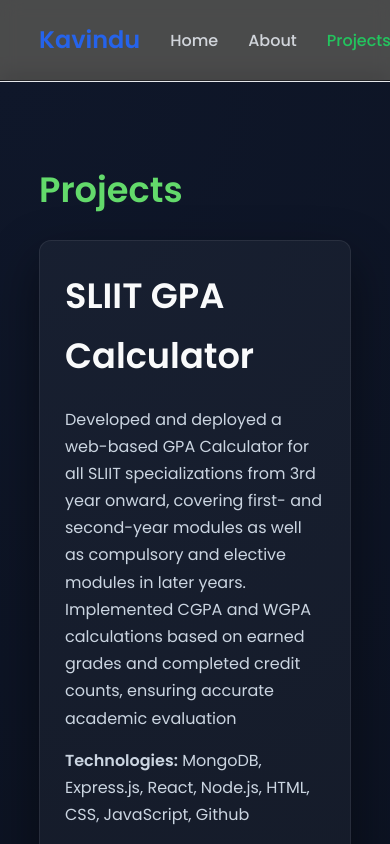
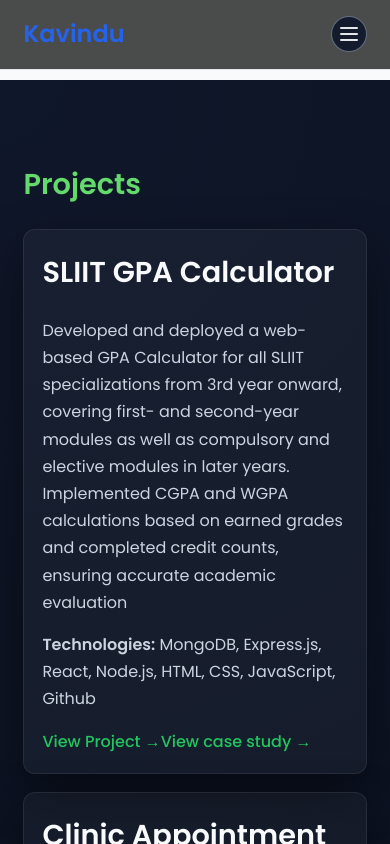
Before and after one commit to KavinduKHM/Personal-Portfolio, a React (Create React App) app in the folder frontend/: page /projects in a window 390 px wide. Shown: the top 844 px of the page. Built offline with nearby package versions, Linux system fonts and the light colour scheme.

Commit message:
frontend upgraded

```diff
--- a/frontend/src/App.js
+++ b/frontend/src/App.js
@@ -1,4 +1,5 @@
 import { BrowserRouter as Router, Routes, Route } from "react-router-dom";
+import { useEffect, useState } from "react";
 import Navbar from "./components/Navbar";
 import Home from "./components/Home";
 import About from "./components/About";
@@ -7,6 +8,21 @@
 import CaseStudy from "./components/CaseStudy";
 
 function App() {
+  const [showSplash, setShowSplash] = useState(true);
+
+  useEffect(() => {
+    const timer = setTimeout(() => setShowSplash(false), 1500);
+    return () => clearTimeout(timer);
+  }, []);
+
+  if (showSplash) {
+    return (
+      <div className="splash-screen">
+        <div className="splash-logo">K</div>
+      </div>
+    );
+  }
+
   return (
     <Router>
       <Navbar />
--- a/frontend/src/components/Contact.jsx
+++ b/frontend/src/components/Contact.jsx
@@ -13,6 +13,7 @@
   return (
     <section className="page contact-section">
       <h2>Contact Me</h2>
+      <div className="contact-layout">
         <form className="card contact-form" onSubmit={submit}>
           <input
             placeholder="Your Name"
@@ -31,6 +32,20 @@
           ></textarea>
           <button className="btn-primary">Send Message</button>
         </form>
+
+        <div className="card contact-details">
+          <h3>Personal Contact Details</h3>
+          <p><strong>Name:</strong> Kavindu Kalhara Hewamaddumage</p>
+          <p>
+            <strong>Email:</strong>{" "}
+            <a href="mailto:kavinduhewamadduma@gmail.com " target="_blank" rel="noreferrer">
+              kavinduhewamadduma@gmail.com
+            </a>
+          </p>
+          <p><strong>Contact Number:</strong> +94 70 3881 351</p>
+          <p><strong>Address:</strong> Nugagahahena,Eduwa,Palatuwa,Matara</p>
+        </div>
+      </div>
     </section>
   );
 }
--- a/frontend/src/components/Navbar.jsx
+++ b/frontend/src/components/Navbar.jsx
@@ -1,15 +1,33 @@
 import { NavLink } from "react-router-dom";
+import { useState } from "react";
 import "../styles/styles.css";
 
 export default function Navbar() {
+  const [open, setOpen] = useState(false);
+
+  const toggleMenu = () => setOpen(o => !o);
+  const closeMenu = () => setOpen(false);
+
   return (
     <header className="navbar">
       <h2 className="logo">Kavindu</h2>
-      <nav>
-        <NavLink to="/" end>Home</NavLink>
-        <NavLink to="/about">About</NavLink>
-        <NavLink to="/projects">Projects</NavLink>
-        <NavLink to="/contact">Contact</NavLink>
+
+      <button
+        className="navbar-toggle"
+        type="button"
+        aria-label="Toggle navigation"
+        onClick={toggleMenu}
+      >
+        <span></span>
+        <span></span>
+        <span></span>
+      </button>
+
+      <nav className={open ? "navbar-links open" : "navbar-links"}>
+        <NavLink to="/" end onClick={closeMenu}>Home</NavLink>
+        <NavLink to="/about" onClick={closeMenu}>About</NavLink>
+        <NavLink to="/projects" onClick={closeMenu}>Projects</NavLink>
+        <NavLink to="/contact" onClick={closeMenu}>Contact</NavLink>
       </nav>
     </header>
   );
--- a/frontend/src/data/projects.js
+++ b/frontend/src/data/projects.js
@@ -55,5 +55,21 @@
     description: "Developed a user-friendly web-based Health Insurance Management System titled ‘Health First Insurance’ as a group project . This application offers a user-friendly interface and includes key functionalities such as Requesting claims, Insurance claims processing, Payment management, Customer profile handling, Insurance plan administration, and secure user authentication. The system was designed to enhance usability and streamline insurance operations for both customers and administrator",
     technologies: ["HTML","CSS", "JavaScript","PHP","SQL", "GitHub"],
     link: "https://github.com/KavinduKHM/Health-First-Insurance"
-  }
+    },
+    {
+      _id: "proj-008",
+      slug: "wedding-planning-mobile-app",
+      title: "Wedding Planning Mobile App",
+      description: "Designed and developed a compact wedding planning mobile application featuring a personalized homepage with an image-based quick-access grid and persistent BottomNavigationView. Implemented core modules including a Vendor Marketplace, Timeline Creator, Task Manager, and Budget Planner for end-to-end event planning. Built using Kotlin and Java with Gradle, leveraging AndroidX (ConstraintLayout, CardView), Material Components, and Jetpack libraries for UI structure and navigation.",
+      technologies: ["Kotlin", "Java", "Gradle", "AndroidX", "Material Components", "Jetpack", "GitHub"],
+      link: "https://github.com/KavinduKHM/Wedding-Planning-Mobile-App"
+    },
+    {
+      _id: "proj-009",
+      slug: "habit-tracker-mobile-app",
+      title: "Habit Tracker Mobile App",
+      description: "Designed and developed Wellness Harmony, a mobile habit-tracking application for managing habits, water intake, and mood using a clean Material Design interface. Built with Java and Kotlin using the Android SDK, Constraint Layout/LinearLayout, and Material Components. Implemented quick-add actions, hydration tracking with progress bars and streaks, mood analytics, a daily progress dashboard, achievements, and customizable goals and reminders, with efficient local data persistence (e.g., SharedPreferences) to support offline usability.",
+      technologies: ["Kotlin", "Java", "Android SDK", "ConstraintLayout", "LinearLayout", "Material Components", "SharedPreferences", "GitHub"],
+      link: "https://github.com/KavinduKHM/Habit-Tracker-Mobile-App"
+    }
 ];
--- a/frontend/src/styles/styles.css
+++ b/frontend/src/styles/styles.css
@@ -27,6 +27,44 @@
   line-height: 1.7;
 }
 
+/* Splash screen */
+.splash-screen {
+  position: fixed;
+  inset: 0;
+  display: flex;
+  align-items: center;
+  justify-content: center;
+  background: radial-gradient(circle at top right, #0b1220, #000000 70%);
+  z-index: 9999;
+}
+
+.splash-logo {
+  font-size: clamp(3rem, 14vw, 5rem);
+  font-weight: 700;
+  letter-spacing: 0.12em;
+  color: #22c55e;
+  text-shadow: 0 0 18px rgba(34,197,94,0.8);
+  animation: splash-pop 1.1s ease-out forwards;
+}
+
+@keyframes splash-pop {
+  0% {
+    opacity: 0;
+    transform: scale(0.7) translateY(18px);
+    text-shadow: 0 0 0 rgba(34,197,94,0.0);
+  }
+  50% {
+    opacity: 1;
+    transform: scale(1.12) translateY(0);
+    text-shadow: 0 0 25px rgba(34,197,94,0.9);
+  }
+  100% {
+    opacity: 1;
+    transform: scale(1) translateY(0);
+    text-shadow: 0 0 16px rgba(34,197,94,0.7);
+  }
+}
+
 /* Common section style */
 
 .page-container {
@@ -36,7 +74,7 @@
 .page {
   padding: 80px 10%;
   min-height: calc(100vh - 80px);
-  animation: fadeIn 300ms ease;
+  animation: fadeIn 380ms cubic-bezier(0.16, 1, 0.3, 1);
 }
 
 @keyframes fadeIn {
@@ -58,6 +96,7 @@
   padding: 25px;
   border: 1px solid var(--border-light);
   box-shadow: 0 10px 25px rgba(0,0,0,0.04);
+  transition: transform 220ms ease, box-shadow 220ms ease, border-color 200ms ease, background-color 200ms ease;
 }
 
 .navbar {
@@ -125,7 +164,9 @@
 }
 
 .btn-primary:hover {
-  opacity: 0.9;
+  opacity: 0.95;
+  transform: translateY(-2px) scale(1.01);
+  box-shadow: 0 16px 40px rgba(37,99,235,0.35);
 }
 
 .about-card p {
@@ -185,6 +226,12 @@
   color: #22c55e;
 }
 
+.project-card:hover {
+  transform: translateY(-6px) scale(1.01);
+  box-shadow: 0 28px 60px rgba(0,0,0,0.7);
+  border-color: rgba(34,197,94,0.45);
+}
+
 .contact-form {
   max-width: 500px;
 }
@@ -232,6 +279,45 @@
 .contact-form input::placeholder,
 .contact-form textarea::placeholder {
   color: #94a3b8;
+}
+
+.contact-layout {
+  display: flex;
+  gap: 32px;
+  margin-top: 24px;
+  width: 100%;
+  align-items: flex-start;
+}
+
+.contact-details {
+  background: rgba(15,23,42,0.8);
+  border: 1px solid rgba(148,163,184,0.4);
+  color: #e5e7eb;
+  min-width: 260px;
+}
+
+.contact-details h3 {
+  margin-bottom: 12px;
+}
+
+.contact-details p {
+  margin-bottom: 8px;
+  color: #cbd5e1;
+}
+
+.contact-details a {
+  color: #22c55e;
+  text-decoration: none;
+}
+
+.contact-details a:hover {
+  text-decoration: underline;
+}
+
+@media (max-width: 768px) {
+  .contact-layout {
+    flex-direction: column;
+  }
 }
 
 /* HERO SECTION */
@@ -296,6 +382,41 @@
   box-shadow: 0 25px 60px rgba(0,0,0,0.8);
 }
 
+.hero-left,
+.hero-right {
+  opacity: 0;
+}
+
+.hero-left {
+  animation: hero-left-in 480ms cubic-bezier(0.16, 1, 0.3, 1) 140ms forwards;
+}
+
+.hero-right {
+  animation: hero-right-in 520ms cubic-bezier(0.16, 1, 0.3, 1) 220ms forwards;
+}
+
+@keyframes hero-left-in {
+  from {
+    opacity: 0;
+    transform: translateY(18px);
+  }
+  to {
+    opacity: 1;
+    transform: translateY(0);
+  }
+}
+
+@keyframes hero-right-in {
+  from {
+    opacity: 0;
+    transform: translateY(26px) scale(0.96);
+  }
+  to {
+    opacity: 1;
+    transform: translateY(0) scale(1);
+  }
+}
+
 .navbar {
   position: fixed;
   top: 0;
@@ -307,6 +428,10 @@
   justify-content: space-between;
   align-items: center;
   z-index: 100;
+}
+.navbar-links {
+  display: flex;
+  align-items: center;
 }
 
 .navbar a {
@@ -321,6 +446,28 @@
 }
 .navbar a.active {
   color: #22c55e;
+}
+
+.navbar-toggle {
+  display: none;
+  flex-direction: column;
+  justify-content: center;
+  align-items: center;
+  width: 36px;
+  height: 36px;
+  border-radius: 999px;
+  border: 1px solid rgba(148,163,184,0.6);
+  background: rgba(15,23,42,0.9);
+  padding: 6px;
+  cursor: pointer;
+}
+
+.navbar-toggle span {
+  width: 18px;
+  height: 2px;
+  background: #e5e7eb;
+  border-radius: 999px;
+  margin: 2px 0;
 }
 
 /* Case study page */
@@ -372,6 +519,7 @@
   border-radius: 12px;
   padding: 18px 20px;
   box-shadow: 0 20px 45px rgba(0,0,0,0.45);
+  transition: transform 200ms ease, box-shadow 200ms ease, border-color 200ms ease;
 }
 
 .case-study-body h3 {
@@ -418,6 +566,7 @@
   border-radius: 12px;
   padding: 12px;
   box-shadow: 0 12px 30px rgba(0,0,0,0.35);
+  transition: transform 200ms ease, box-shadow 200ms ease, border-color 200ms ease;
 }
 
 .case-media-card img,
@@ -433,6 +582,13 @@
   font-size: 0.95rem;
 }
 
+.case-study-body article:hover,
+.case-media-card:hover {
+  transform: translateY(-4px);
+  box-shadow: 0 24px 60px rgba(0,0,0,0.7);
+  border-color: rgba(34,197,94,0.45);
+}
+
 @media (max-width: 768px) {
   .case-study-page {
     padding: 100px 7% 100px;
@@ -446,8 +602,7 @@
   .case-study-hero .lede {
     font-size: 16px;
   }
-}
-@media (max-width: 900px) {
+
   .hero {
     flex-direction: column-reverse;
     text-align: center;
@@ -530,3 +685,108 @@
 .about-title{
     color: #edf6f1;
 }
+
+/* Global responsive tweaks */
+@media (max-width: 768px) {
+  .page {
+    padding: 80px 6%;
+  }
+
+  section h2 {
+    font-size: 1.8rem;
+  }
+
+  .navbar {
+    padding: 14px 6%;
+  }
+
+  .navbar-links {
+    position: absolute;
+    top: 60px;
+    right: 6%;
+    left: 6%;
+    flex-direction: column;
+    background: rgba(15,23,42,0.98);
+    border-radius: 12px;
+    padding: 10px 14px;
+    border: 1px solid rgba(148,163,184,0.5);
+    box-shadow: 0 18px 45px rgba(0,0,0,0.7);
+    display: none;
+  }
+
+  .navbar-links.open {
+    display: flex;
+  }
+
+  .navbar a {
+    margin: 6px 0;
+    font-size: 0.9rem;
+  }
+
+  .navbar-toggle {
+    display: flex;
+  }
+
+  .hero {
+    padding: 100px 6% 80px;
+  }
+
+  .about-section {
+    padding: 100px 7% 80px;
+    flex-direction: column-reverse;
+    text-align: center;
+  }
+
+  .about-left {
+    max-width: 100%;
+  }
+
+  .about-right img {
+    width: 260px;
+    height: 260px;
+    margin-bottom: 30px;
+  }
+
+  .contact-section {
+    padding: 80px 7%;
+  }
+
+  .contact-details {
+    width: 100%;
+    min-width: 0;
+  }
+}
+
+@media (max-width: 480px) {
+  .hero-left h1 {
+    font-size: 2.1rem;
+  }
+
+  .hero-left p {
+    font-size: 0.95rem;
+  }
+
+  .btn-primary,
+  .hero-btn {
+    width: 100%;
+    text-align: center;
+  }
+
+  .card {
+    padding: 18px;
+  }
+
+  .project-grid {
+    gap: 18px;
+  }
+
+  .contact-form textarea {
+    height: 100px;
+  }
+}
+
+@media (min-width: 900px) {
+  .project-grid {
+    grid-template-columns: repeat(2, minmax(0, 1fr));
+  }
+}
```
Also changed, not shown: frontend/src/components/Home.jsx (+9 -5 lines). Lines whose indentation alone changed are shown as unchanged.
